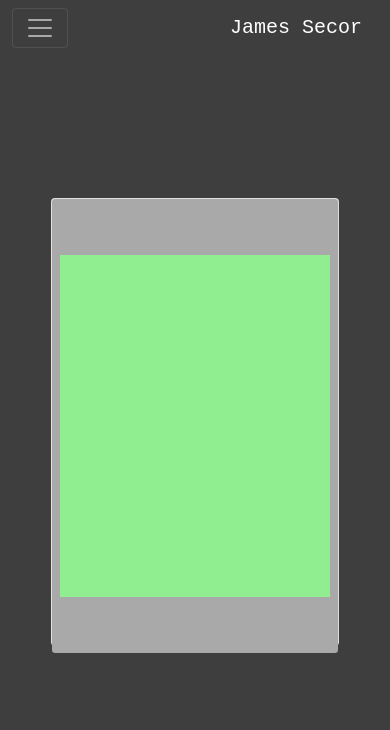
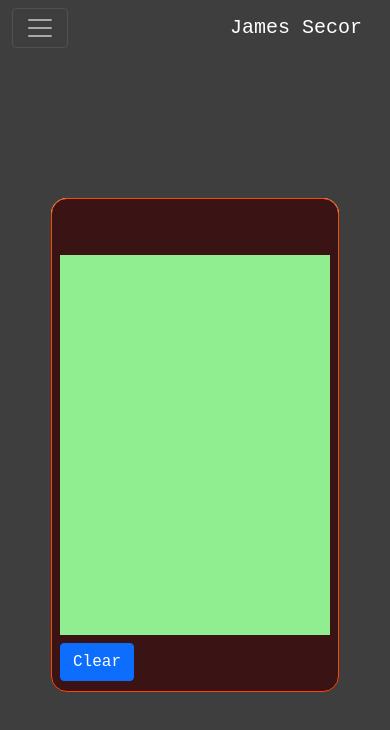
Before and after one commit to jamessecor/artsite_react_frontend, a React (Create React App) app: page /nomophobia in a window 390 px wide. Shown: the top 730 px of the page. Built offline with nearby package versions, Linux system fonts and the light colour scheme.

Commit message:
more phone work

```diff
--- a/src/components/Canvas.tsx
+++ b/src/components/Canvas.tsx
@@ -1,33 +1,46 @@
-import React, { useRef, useEffect } from 'react'
+import React, { useRef, useState, useEffect } from 'react'
 
-const onTouchMove = (canvasRef: React.RefObject<HTMLCanvasElement>, e: React.TouchEvent<HTMLCanvasElement>) => {
+interface ICoords {
+    x: number;
+    y: number;
+}
+const Canvas = ({ clear, setClear, props}) => {
+    const canvasRef = useRef<HTMLCanvasElement>(null);
+    const [previousCoords, setPreviousCoords] = useState<ICoords>({x: -1, y: -1});
+    // const { clear, setClear, ...restProps } = props;
+
+    const onMove = (canvasRef: React.RefObject<HTMLCanvasElement>, x: number, y: number) => {
         const canvas = canvasRef.current;
         if (canvas !== null) {
             const rect = canvas.getBoundingClientRect();
             const ctx = canvas.getContext('2d');
             if (ctx !== null) {
                 ctx.fillStyle = '#dd4488';
-            ctx.fillRect(e.targetTouches[0].clientX - rect.left, e.targetTouches[0].clientY - rect.top, 2, 2);
+                ctx.beginPath();
+                ctx.moveTo(previousCoords.x, previousCoords.y);
+                const absDiffX = Math.abs((x - rect.left) - previousCoords.x);
+                const absDiffY = Math.abs((y - rect.top) - previousCoords.y);
+                if (absDiffX < 15 && absDiffY < 15) {
+                    ctx.lineTo(x - rect.left, y - rect.top)
+                    ctx.stroke();
+                }
+                setPreviousCoords({
+                    x: x - rect.left,
+                    y: y - rect.top
+                });
             }
         }
+    };
+
+    const onTouchMove = (canvasRef: React.RefObject<HTMLCanvasElement>, e: React.TouchEvent<HTMLCanvasElement>) => {
+        onMove(canvasRef, e.targetTouches[0].clientX, e.targetTouches[0].clientY);
     }
 
     const onMouseMove = (canvasRef: React.RefObject<HTMLCanvasElement>, e: React.MouseEvent<HTMLCanvasElement>) => {
-    const canvas = canvasRef.current;
-    if (canvas !== null) {
-        const rect = canvas.getBoundingClientRect();
-        const ctx = canvas.getContext('2d');
-        if (ctx !== null) {
-            ctx.fillStyle = '#dd4488';
-            ctx.fillRect(e.clientX - rect.left, e.clientY - rect.top, 2, 2);
-        }
-    }
+        onMove(canvasRef, e.clientX, e.clientY);
     }
 
-const Canvas = (props) => {
-    const canvasRef = useRef<HTMLCanvasElement>(null);
-
-    useEffect(() => {
+    const initializeCanvas = () => {
         const canvas = canvasRef.current;
         if (canvas !== null) {
             canvas.style.width ='100%';
@@ -42,14 +55,35 @@ const Canvas = (props) => {
                 ctx.fillRect(0, 0, ctx.canvas.width, ctx.canvas.height);
             }
         }
+    };
+
+    const resetCanvas = () => {
+        const canvas = canvasRef.current;
+        if (canvas !== null) {
+            const ctx = canvas.getContext('2d');
+            if (ctx !== null) {
+                ctx.fillStyle = 'lightgreen';
+                ctx.clearRect(0, 0, ctx.canvas.width, ctx.canvas.height);
+                ctx.fillRect(0, 0, ctx.canvas.width, ctx.canvas.height);
+            }
+        }
+        setClear(false);
+    };
+
+    useEffect(() => {
+        initializeCanvas();
     }, [canvasRef]);
+
+    useEffect(() => {
+        resetCanvas();
+    }, [clear]);
 
     return <canvas
         onTouchMove={(e) => onTouchMove(canvasRef, e)}
         onMouseMove={(e) => onMouseMove(canvasRef, e)}
         ref={canvasRef}
+        draggable={true}
         {...props}
-        draggable={true}
     />
 };
 
--- a/src/components/Nomophobia.css
+++ b/src/components/Nomophobia.css
@@ -1,11 +1,13 @@
 .phone-screen {
     /* height: 28rem; */
     padding: 3.5rem .5rem;
-    background-color: darkgrey;
-    border: 3.5rem .5rem solid blue;
-    border-radius: .2rem;
+    background-color: rgb(58, 20, 20);
+    border: 1px solid orangered;
+    border-radius: 1rem;
 }
 .phone {
     width: 18rem;
     height: 28rem;
+    border: none;
+    border-radius: 1rem;
 }
--- a/src/components/Nomophobia.tsx
+++ b/src/components/Nomophobia.tsx
@@ -1,31 +1,42 @@
 import * as React from "react";
 import { useState } from 'react';
-import { Card, Container, Spinner } from "react-bootstrap";
+import { Button, Card, Container, Spinner } from "react-bootstrap";
 import { BackgroundColorContext, textColor } from "./BackgroundColorProvider";
 import './Nomophobia.css';
 import Canvas from './Canvas';
 
 const Nomophobia = () => {
     const [isLoading, setIsLoading] = useState(true);
+    const [clear, setClear] = useState(true);
 
     React.useEffect(() => {
         setTimeout(() => {
             setIsLoading(false);
         }, 3000);
     })
+
+    const clearCanvas = () => {
+        setIsLoading(true);
+        setTimeout(() => {
+            setIsLoading(false);
+            setClear(true);
+        }, 1000);
+    };
+
     return (
         <BackgroundColorContext.Consumer>
             {({color, setColor}) => (
                 <Container className={'phone-container'}>
                     <Card className={'position-absolute top-50 start-50 translate-middle phone'}>
-                        <Card.Body className={'phone-screen'}>
+                        <Card.Body className={'justify-content-center phone-screen'}>
                             { isLoading
                                 ? (
                                     <div className={'position-absolute top-50 start-50 translate-middle '}>
-                                        <Spinner animation={'border'} />
+                                        <Spinner variant={'info'} animation={'border'} />
                                     </div>
-                                ) : <Canvas />
+                                ) : <Canvas clear={clear} setClear={setClear} props={null} />
                             }
+                            <Button className={'d-flex align-self-center '} onClick={() => clearCanvas()}>Clear</Button>
                         </Card.Body>
                     </Card>
                 </Container>
```
Lines whose indentation alone changed are shown as unchanged.
